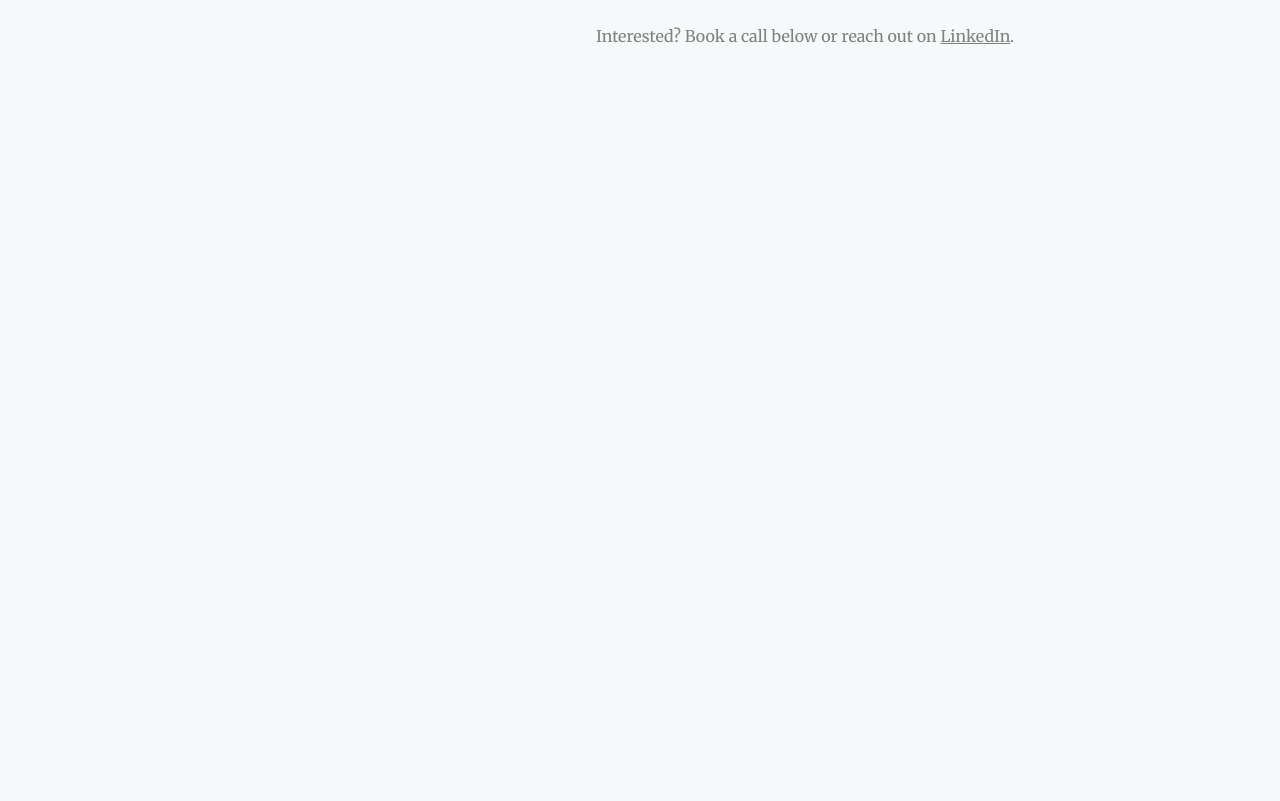
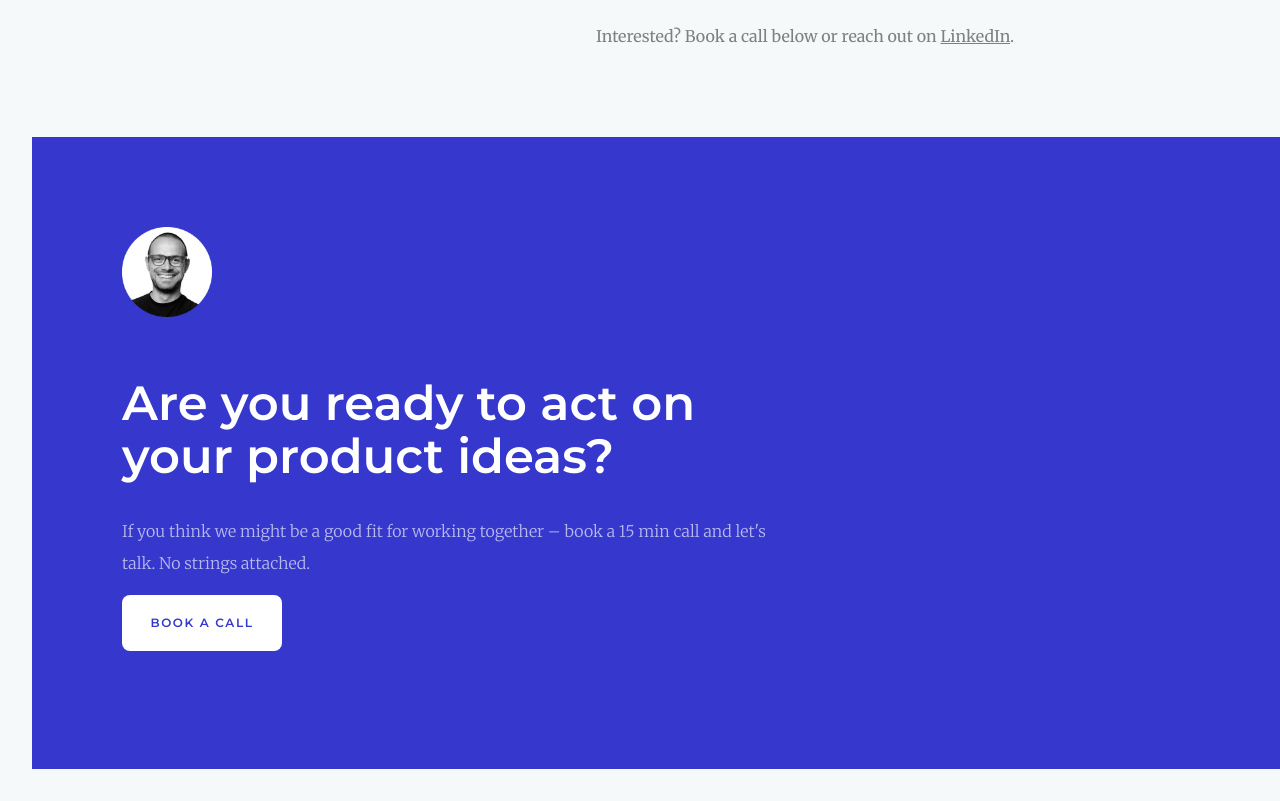
Before and after one commit to MelissaPerez09/Proyecto01-CC3062, a React (Vite) app: page / in a window 1280 px wide. Shown: the part 4520-5321 px from the top of the page. Before the commit the page ends 4689 px from the top, so only its background shows below. Built offline with nearby package versions, Linux system fonts and the light colour scheme.

Commit message:
footer finished

```diff
--- /dev/null
+++ b/src/components/Footer/Footer.jsx
@@ -0,0 +1,24 @@
+import React from "react"
+import styles from "./Footer.module.css"
+
+function Footer() {
+  return (
+    <div className={styles.footer}>
+        <div className={styles.container}>
+            <img
+                className={styles.img8}
+                alt="xd"
+                src="../src/assets/image08.png"
+            />
+
+            <div className={styles.footerTexts}>
+                <h1 className={styles.question}>Are you ready to act on your product ideas?</h1>
+                <p className={styles.footerText}>If you think we might be a good fit for working together – book a 15 min call and let's talk. No strings attached.</p>
+                <button className={styles.book}>BOOK A CALL</button>
+            </div>
+        </div>
+    </div>
+  )
+}
+
+export default Footer
--- /dev/null
+++ b/src/components/Footer/Footer.module.css
@@ -0,0 +1,56 @@
+.footer{
+    background-color: #3638CD;
+}
+
+.container{
+    padding: 90px;
+}
+
+.img8{
+    float: left;
+    width: 90px;
+}
+
+.footerTexts{
+    margin-top: 150px;
+    margin-bottom: 100px;
+}
+
+.question{
+    font-family: 'Montserrat';
+    font-size: 3em;
+    font-weight: 600;
+    font-style: normal;
+    text-align: left;
+    width: 600px;
+    color: white;
+}
+
+.footerText{
+    text-align: left;
+    color: rgba(255,255,255,0.651);
+    font-family: 'Merriweather', serif;
+    font-size: 1em;
+    line-height: 2;
+    font-weight: 300;
+    width: 650px;
+}
+
+.book{
+    float: left;
+    font-family: 'Montserrat';
+    letter-spacing: 0.1rem;
+    border-radius: 0.5rem;
+    font-size: 0.75em;
+    font-weight: 600;
+    border: none;
+    height: 3.5rem;
+    width: 10rem;
+    background-color: white;
+    color: #3638CD;
+}
+
+.see:hover{
+    background-color: #EEF0FF !important;
+    border: none;
+}
--- a/src/components/Global/Global.jsx
+++ b/src/components/Global/Global.jsx
@@ -6,6 +6,7 @@ import MegaCard from "../MegaCard/MegaCard"
 import SelectedWork from "../SelectedWork/SelectedWork"
 import Product from "../Product/Product"
 import Vasil from "../Vasil/Vasil"
+import Footer from "../Footer/Footer"
 
 function Global() {
   return (
@@ -17,6 +18,7 @@ function Global() {
       <SelectedWork/>
       <Product/>
       <Vasil/>
+      <Footer/>
     </div>
   )
 }
```
Also changed, not shown: src/assets/image08.png (added).
